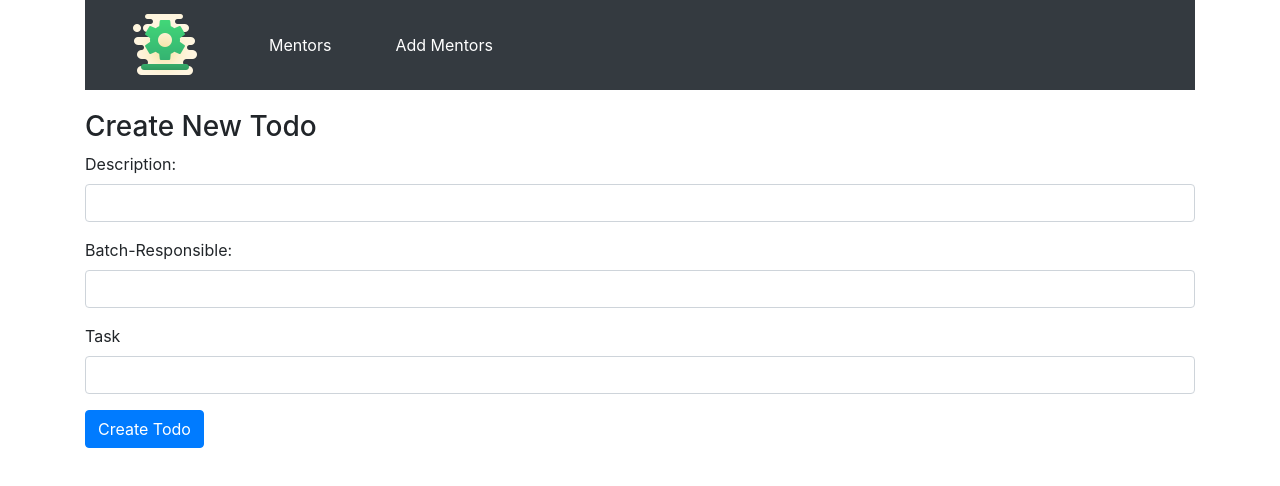
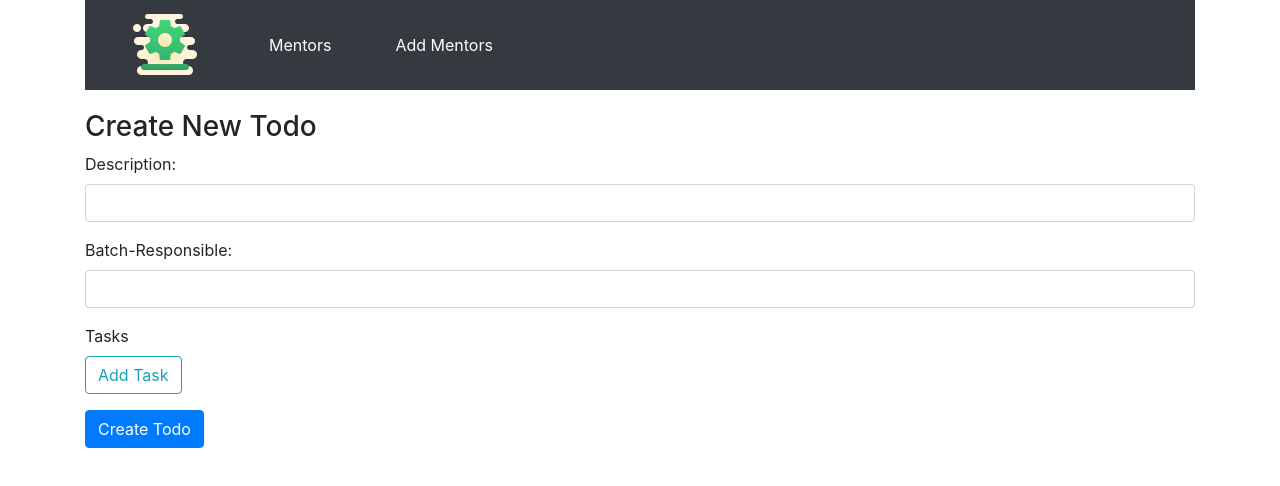
Before and after one commit to akashvermaofskt/frontend-1, a React (Create React App) app: page /create in a window 1280 px wide. Shown: the top 486 px of the page. Built offline with nearby package versions, Linux system fonts and the light colour scheme.

Commit message:
Added Input Holder

```diff
--- a/src/components/create-todo.component.js
+++ b/src/components/create-todo.component.js
@@ -1,6 +1,7 @@
-import React , { Component } from 'react';
+import React, { Component } from 'react';
 import axios from 'axios';
-
+import TaskHolder from './task-input-holder';
+import { Button } from 'reactstrap'
 export default class CreateTodo extends Component {
 
     constructor(props) {
@@ -9,7 +10,7 @@ export default class CreateTodo extends Component {
         this.state = {
             todo_description: '',
             todo_responsible: '',
-            todo_task:[],
+            todo_tasks: [],
 
         }
     }
@@ -22,16 +23,11 @@ export default class CreateTodo extends Component {
         this.setState({ todo_responsible: e.target.value });
     }
 
-    onChangeTodoTask = (e) => {
-
+    updateTasks = (tasks) => {
         this.setState({
-            todo_task:e.target.value
+            todo_tasks: tasks
         });
     }
-
-
-
-
 
     onSubmit = e => {
         e.preventDefault();
@@ -40,32 +36,31 @@ export default class CreateTodo extends Component {
         console.log('Form submitteed:');
         console.log(`Todo Description: ${this.state.todo_description}`);
         console.log(`Todo Responsible: ${this.state.todo_responsible}`);
-        console.log(`Todo Task: ${this.state.todo_task}`);
-
+        console.log("Todo Tasks:", this.state.todo_tasks);
 
         const newTodo = {
             todo_description: this.state.todo_description,
             todo_responsible: this.state.todo_responsible,
-            todo_task: this.state.todo_task,
+            todo_tasks: this.state.todo_tasks,
 
         }
-
+        console.log("New Todo -> ", newTodo)
         axios.post('http://localhost:4000/todos/add', newTodo)
-            .then( res => console.log(res.data));
+            .then(res => console.log(res.data));
 
         this.setState({
             todo_description: '',
             todo_responsible: '',
-            todo_task: [],
+            todo_tasks: [],
 
         })
     }
 
     render() {
         return (
-            <div style={{marginTop: 20}}>
+            <div style={{ marginTop: 20 }}>
                 <h3>Create New Todo</h3>
-                <form onSubmit = {this.onSubmit}>
+                <form onSubmit={this.onSubmit}>
                     <div className="form-group">
                         <label>Description: </label>
                         <input type="text"
@@ -85,13 +80,8 @@ export default class CreateTodo extends Component {
 
                     </div>
                     <div className="form-group">
-                         <label>Task</label>
-
-
-                         <input value={this.state.todo_task} className="form-control" onChange={this.onChangeTodoTask}></input>
-
-
-
+                        <label>Tasks</label>
+                        <TaskHolder tasks={this.state.todo_tasks} updateTasks={this.updateTasks} />
                     </div>
                     <div className="form-group">
                         <input type="submit" value="Create Todo" className="btn btn-primary" />
--- a/src/components/delete-todo.component.js
+++ b/src/components/delete-todo.component.js
@@ -1,5 +1,6 @@
 import React, { useState, useEffect } from 'react';
-import { Form, FormGroup, Label, Input, Col, Button } from 'reactstrap';
+import { Form, FormGroup, Label, Input, Row, Col, Button } from 'reactstrap';
+import TaskHolder from './task-input-holder';
 
 import axios from 'axios';
 
@@ -7,8 +8,7 @@ const DeleteStudent = (props) => {
     const [data, setData] = useState({
         todo_description: '',
         todo_responsible: '',
-            todo_task:[],
-
+        todo_tasks: [],
     });
 
     useEffect(() => {
@@ -21,16 +21,17 @@ const DeleteStudent = (props) => {
         fetchData();
     }, []);
 
-    const onDeleteStudentData = (e) => {
+    const onDeleteTodoData = (e) => {
         e.preventDefault();
         axios.delete(`http://localhost:4000/todos/delete/${props.match.params.id}`, data).then(res => console.log(res.data));
         props.history.push('/');
     }
+    const rows = data.todo_tasks.map((task, index) => <Row>{(index + 1) + ". " + task + "\n"}</Row>)
 
     return (
         <div style={{ marginTop: 10 }}>
             <h3>Delete Student</h3>
-            <Form onSubmit={onDeleteStudentData}>
+            <Form onSubmit={onDeleteTodoData}>
 
                 <div className="form-group">
                     <label>Description: </label>
@@ -51,13 +52,9 @@ const DeleteStudent = (props) => {
                 </div>
                 <div className="form-group">
                     <label>Task:</label>
-                             <input
-                             readOnly
-                                 type="text"
-
-                                 className="form-control"
-                                 value={data.todo_task}
-                                  />
+                    <Col>
+                        {rows}
+                    </Col>
                 </div>
 
 
--- a/src/components/edit-todo.component.js
+++ b/src/components/edit-todo.component.js
@@ -1,6 +1,6 @@
-import React , { Component } from 'react';
+import React, { Component } from 'react';
 import axios from 'axios';
-
+import TaskHolder from './task-input-holder';
 export default class EditTodo extends Component {
 
     constructor(props) {
@@ -8,22 +8,23 @@ export default class EditTodo extends Component {
         this.state = {
             todo_description: '',
             todo_responsible: '',
-            todo_task: [],
+            todo_tasks: [],
 
         }
     }
 
     componentDidMount() {
         axios.get('http://localhost:4000/todos/' + this.props.match.params.id)
-            .then( res => {
+            .then(res => {
+                console.log("Res data-> ", res.data)
                 this.setState({
                     todo_description: res.data.todo_description,
                     todo_responsible: res.data.todo_responsible,
-                    todo_task: res.data.todo_task,
+                    todo_tasks: res.data.todo_tasks,
 
                 })
             })
-            .catch( err => console.log(err));
+            .catch(err => console.log(err));
     }
 
     onChangeTodoDescription = (e) => {
@@ -38,10 +39,9 @@ export default class EditTodo extends Component {
         });
     }
 
-    onChangeTodoTask = (e) => {
-
+    updateTasks = (tasks) => {
         this.setState({
-            todo_task:e.target.value
+            todo_tasks: tasks
         });
     }
 
@@ -51,11 +51,12 @@ export default class EditTodo extends Component {
         const obj = {
             todo_description: this.state.todo_description,
             todo_responsible: this.state.todo_responsible,
-            todo_task: this.state.todo_task,
+            todo_tasks: this.state.todo_tasks,
 
         };
+        console.log("Updated Todo -> ", obj)
         axios.post('http://localhost:4000/todos/update/' + this.props.match.params.id, obj)
-            .then( res => console.log(res.data));
+            .then(res => console.log(res.data));
 
         this.props.history.push('/');
     }
@@ -83,13 +84,7 @@ export default class EditTodo extends Component {
                     </div>
                     <div className="form-group">
                         <label>Task: </label>
-                        <input type="text"
-                                className="form-control"
-                                value={this.state.todo_task}
-                                onChange={this.onChangeTodoTask}
-                                />
-
-
+                        <TaskHolder tasks={this.state.todo_tasks} updateTasks={this.updateTasks} />
                     </div>
 
                     <div className="form-group">
--- /dev/null
+++ b/src/components/task-input-holder.js
@@ -0,0 +1,66 @@
+import React from 'react';
+import { FormGroup, Container, Button, Row, Col } from 'reactstrap';
+import TaskRow from './task-input-row'
+
+const updateTaskProperty = (taskIndex, tasks, updateTasks) => (updatedValue) => {
+    tasks[taskIndex] = updatedValue;
+    updateTasks([...tasks]);
+};
+
+const deleteTask = (taskIndex, tasks, updateTasks) => (event) => {
+    event.preventDefault();
+    const newTasks = tasks.filter((_, index) => index !== taskIndex);
+    updateTasks([...newTasks]);
+};
+
+const addTask = (tasks, updateTasks) => (event) => {
+    event.preventDefault();
+    const newtasks = tasks ? tasks : [];
+    newtasks.push("");
+    updateTasks([...newtasks]);
+};
+
+const buildTaskRows = (tasks, updateTasks) => {
+    if (!tasks) return null;
+    return tasks.map((task, taskIndex) => {
+        return (
+            <Row className='py-4' key={taskIndex}>
+                <Col xs={{ size: 1 }}>
+                    {taskIndex + 1 + '.'}
+                </Col>
+                <Col xs={{ size: 10 }}>
+                    <TaskRow
+                        key={taskIndex}
+                        task={task}
+                        updateTaskProperty={updateTaskProperty(taskIndex, tasks, updateTasks)}
+                    />
+                </Col>
+                <Col xs={{ size: 1 }}>
+                    <Button
+                        outline
+                        color='danger'
+                        onClick={deleteTask(taskIndex, tasks, updateTasks)}
+                    >
+                        X
+                    </Button>
+                </Col>
+            </Row>
+        );
+    })
+}
+
+const TaskHolder = (props) => {
+    const { tasks, updateTasks } = props;
+    return (
+        <FormGroup row className='row-input'>
+            <Container>
+                {buildTaskRows(tasks, updateTasks)}
+                <Button outline color='info' className='float-left' onClick={addTask(tasks, updateTasks)}>
+                    Add Task
+                </Button>
+            </Container>
+        </FormGroup>
+    );
+}
+
+export default TaskHolder
--- /dev/null
+++ b/src/components/task-input-row.js
@@ -0,0 +1,16 @@
+import React from 'react';
+import { Input, Row, Col } from 'reactstrap'
+
+function TaskRow(props) {
+    const { task, updateTaskProperty } = props;
+
+    return (
+        <Row>
+            <Col>
+                <Input value={task} onChange={(e) => { updateTaskProperty(e.target.value) }}></Input>
+            </Col>
+        </Row>
+    );
+}
+
+export default TaskRow;
```
Also changed, not shown: src/components/todos-list.component.js (+32 -27 lines). Lines whose indentation alone changed are shown as unchanged.
